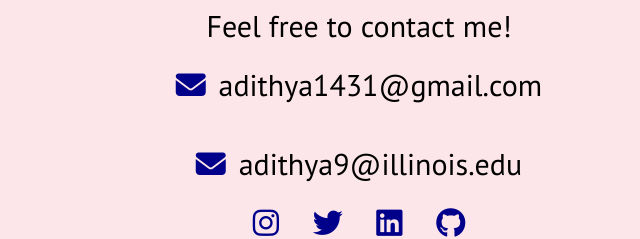
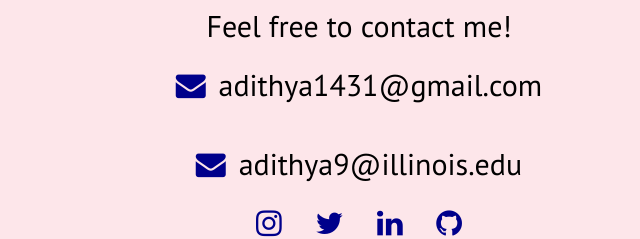
Before and after one commit to adiswami14/adiswami14.github.io, a plain HTML site: page index.html in a window 1280 px wide. Shown: the part 3546-3785 px from the top of the page, 281-921 px from the left. Drawn offline with nearby package versions, Linux system fonts and the light colour scheme; no server answers.

Commit message:
Make necessary changes to resume and images

```diff
--- a/index.html
+++ b/index.html
@@ -6,7 +6,7 @@
         <title>Adithya Swaminathan</title>
         <link rel = "shortcut icon" type = "image/png" href = "assets/PortfolioLogo.png">
         <link rel = "stylesheet" href = "style.css">
-        <script src="https://kit.fontawesome.com/a076d05399.js"></script>
+        <link rel="stylesheet" href="https://cdnjs.cloudflare.com/ajax/libs/font-awesome/4.7.0/css/font-awesome.min.css">
         <script src="https://code.jquery.com/jquery-3.5.1.min.js"></script>
         <script src = "https://cdnjs.cloudflare.com/ajax/libs/typed.js/2.0.11/typed.min.js"></script>
         <script defer src = "main.js"></script>
@@ -101,10 +101,10 @@
                         <p>adithya9@illinois.edu</p>
                     </div>
                     <div class = "sm-joiner">
-                        <a href= "https://www.instagram.com/adiswami14/"><i class = "fab fa-instagram"></i></a>
-                        <a href= "https://www.twitter.com/adiswami14/"><i class = "fab fa-twitter"></i></a>
-                        <a href= "https://www.linkedin.com/in/adiswami14/"><i class = "fab fa-linkedin"></i></a>
-                        <a href= "https://www.github.com/adiswami14/"><i class = "fab fa-github"></i></a>
+                        <a href= "https://www.instagram.com/adiswami14/"><i class = "fa fa-instagram"></i></a>
+                        <a href= "https://www.twitter.com/adiswami14/"><i class = "fa fa-twitter"></i></a>
+                        <a href= "https://www.linkedin.com/in/adiswami14/"><i class = "fa fa-linkedin"></i></a>
+                        <a href= "https://www.github.com/adiswami14/"><i class = "fa fa-github"></i></a>
                     </div>
                 </div>
             </div>
--- a/style.css
+++ b/style.css
@@ -193,6 +193,7 @@ body {
 
 #me{
     max-width: 100%;
+    max-height: 60%;
 }
 
 #uiuc {
```
Also changed, not shown: 3 other files.
